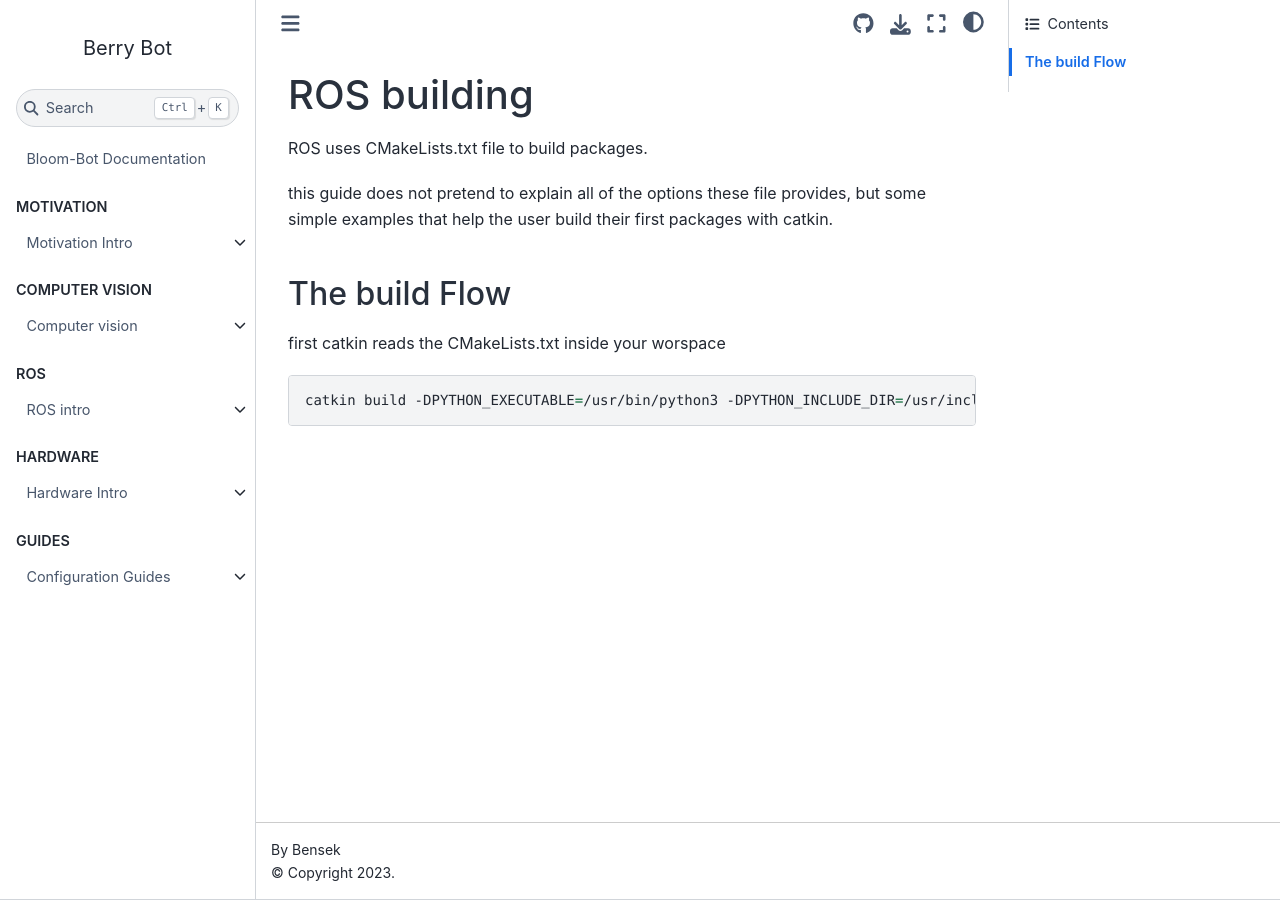
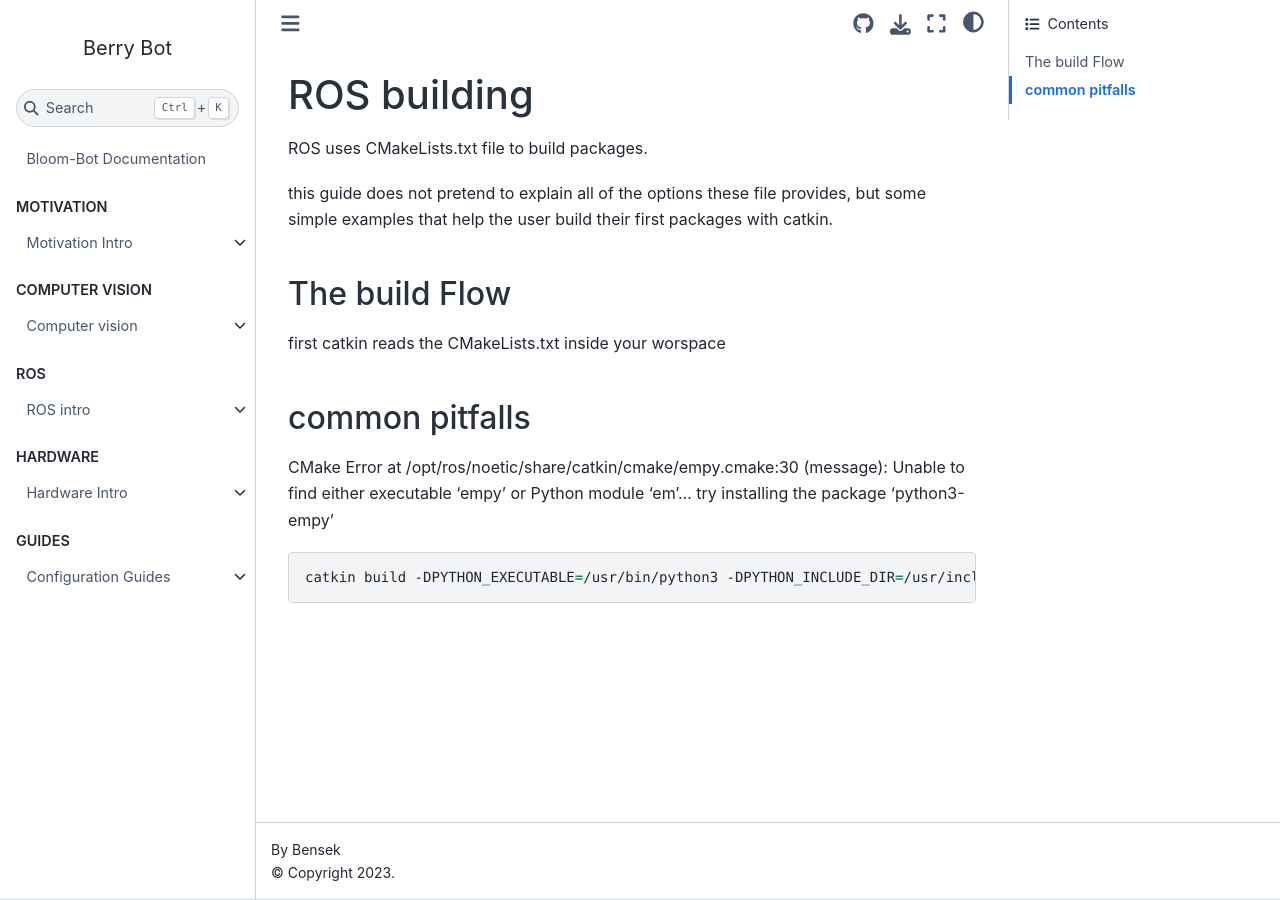
Before and after one commit to flippybit/bery-bot, a Jupyter Book: the page built from docs/guides/ros-building.md, in a window 1280 px wide. Built offline with Jupyter Book 1.0.4 settings and Sphinx 7.4.7 and the Sphinx Book theme 1.1.4, drawn with Linux system fonts in a browser that asks for light colours; pages that are not in the unit, such as notebooks, are missing from menus.

````diff
--- a/docs/guides/ros-building.md
+++ b/docs/guides/ros-building.md
@@ -7,6 +7,14 @@ but some simple examples that help the user build their first packages with catk
 ## The build Flow
 first catkin reads the CMakeLists.txt inside your worspace
 
+
+
+## common pitfalls
+
+CMake Error at /opt/ros/noetic/share/catkin/cmake/empy.cmake:30 (message):
+  Unable to find either executable 'empy' or Python module 'em'...  try
+  installing the package 'python3-empy'
+
 ```bash
 catkin build -DPYTHON_EXECUTABLE=/usr/bin/python3 -DPYTHON_INCLUDE_DIR=/usr/include/python3.7m
 ```
````
Also changed, not shown: docs/guides/ros-flows-workspace.md (+1 -3 lines).
